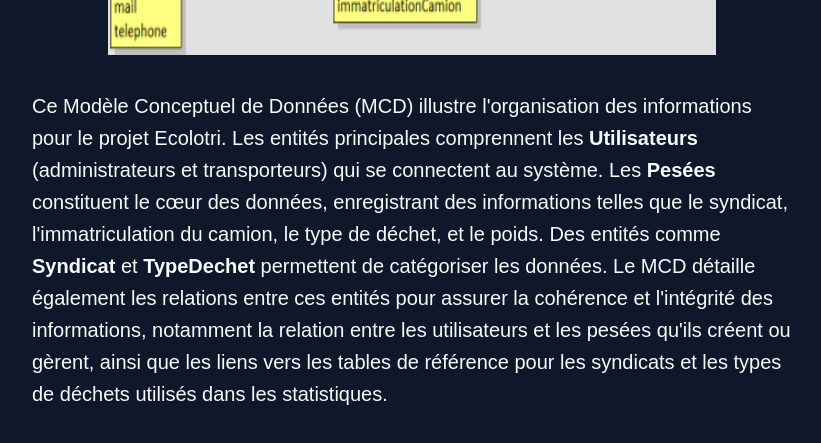
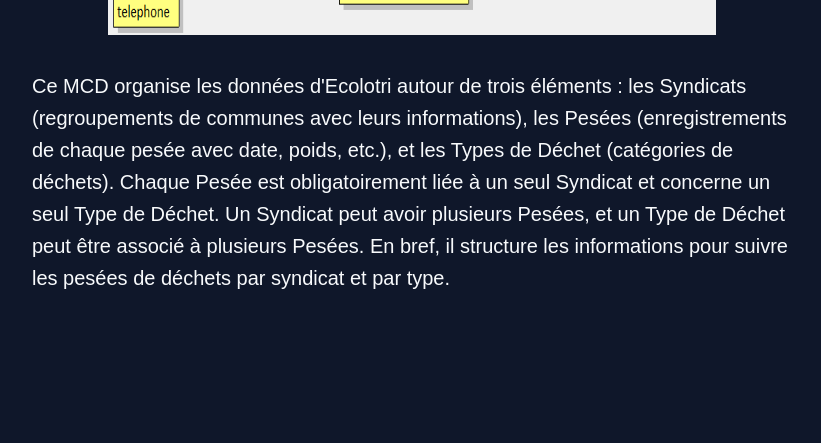
Before and after one commit to mickaaa67/mon-portfolio, a React (Create React App) app: page /projects/ecolotri in a window 1280 px wide. Shown: the part 2068-2511 px from the top of the page, without its empty margins (228-1049 px from the left). Built offline with nearby package versions, Linux system fonts and the light colour scheme; the HTML template or start-up script is replaced by a standard one.

Commit message:
push 7 mai partiie 2

```diff
--- a/src/index.css
+++ b/src/index.css
@@ -804,7 +804,7 @@
 
 .site-map-imageEcolotri {
   max-width: 90%;
-  height: 250px;
+  height: 230px;
   margin-top: 10px;
   margin-bottom: 10px;
 }
--- a/src/pages/ProjectEcolotri.js
+++ b/src/pages/ProjectEcolotri.js
@@ -67,8 +67,13 @@
         <img src="/imagesProjet/mcd ecolotri.png" alt="Modèle Conceptuel de Données du projet Ecolotri" className="site-map-imageEcolotri centered-image" style={{ maxWidth: '80%' }} />
         <br></br>
         <p className="section-description">
-          Ce Modèle Conceptuel de Données (MCD) illustre l'organisation des informations pour le projet Ecolotri. Les entités principales comprennent les <strong>Utilisateurs</strong> (administrateurs et transporteurs) qui se connectent au système. Les <strong>Pesées</strong> constituent le cœur des données, enregistrant des informations telles que le syndicat, l'immatriculation du camion, le type de déchet, et le poids. Des entités comme <strong>Syndicat</strong> et <strong>TypeDechet</strong> permettent de catégoriser les données. Le MCD détaille également les relations entre ces entités pour assurer la cohérence et l'intégrité des informations, notamment la relation entre les utilisateurs et les pesées qu'ils créent ou gèrent, ainsi que les liens vers les tables de référence pour les syndicats et les types de déchets utilisés dans les statistiques.
+          Ce MCD organise les données d'Ecolotri autour de trois éléments : les Syndicats (regroupements de communes avec leurs informations), les Pesées (enregistrements de chaque pesée avec date, poids, etc.), et les Types de Déchet (catégories de déchets).
+
+          Chaque Pesée est obligatoirement liée à un seul Syndicat et concerne un seul Type de Déchet. Un Syndicat peut avoir plusieurs Pesées, et un Type de Déchet peut être associé à plusieurs Pesées.
+
+          En bref, il structure les informations pour suivre les pesées de déchets par syndicat et par type.
         </p>
+        <br></br><br></br><br></br>
       </section>
 
       <section className="project-preview centered-section">
@@ -77,7 +82,7 @@
           Pour avoir un aperçu visuel des différentes pages et fonctionnalités du site Ecolotri, veuillez consulter la vidéo de présentation ci-dessous.
         </p>
         <div className="video-container centered-element">
-          <video src="/videosProjet/presentationEcolotri.mp4" controls width="640" height="360">
+          <video src="/videosProjet/captureEcolotri.mp4" controls width="640" height="360">
             Votre navigateur ne supporte pas la lecture de vidéos.
           </video>
         </div>
```
Also changed, not shown: public/imagesProjet/mcd ecolotri.png, 1 other file (tests, documents, lock files or other folders).
